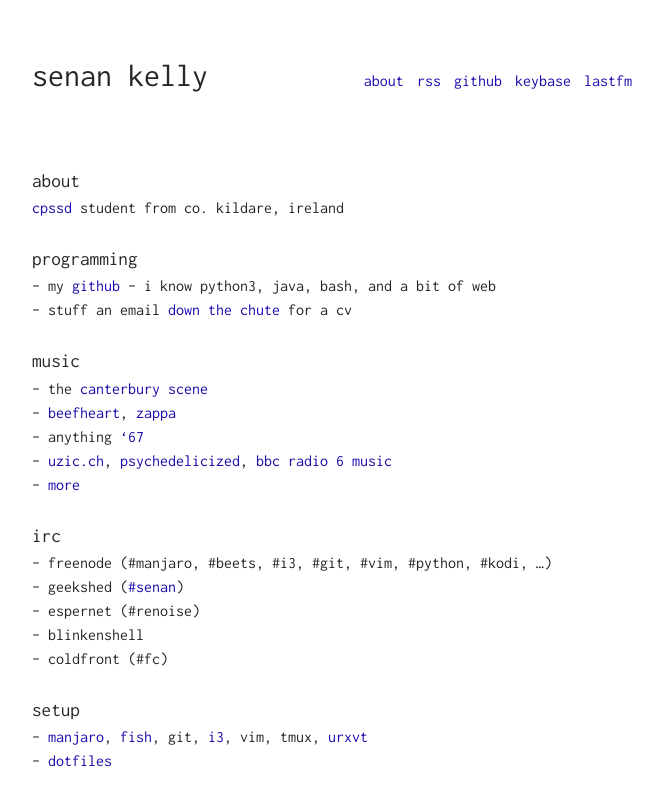
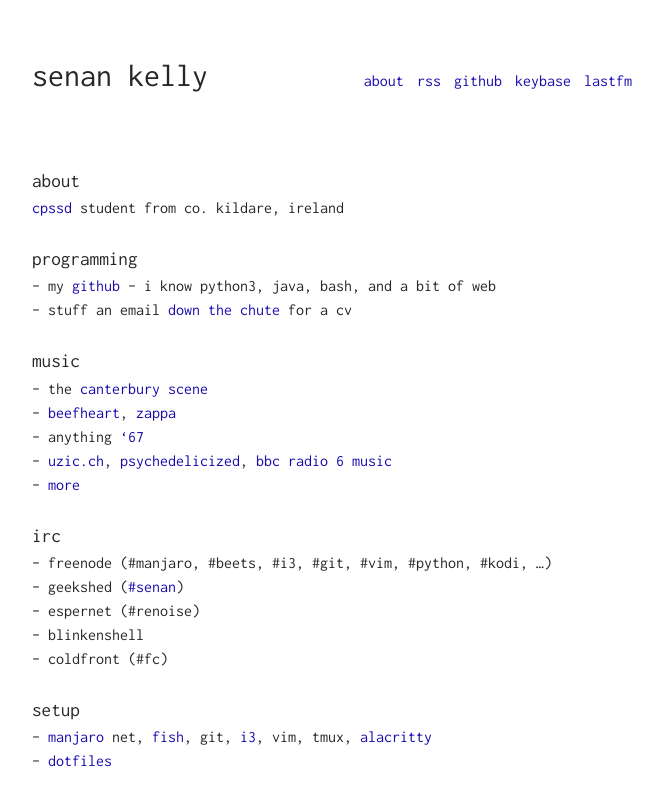
Before and after one commit to sentriz/xyz, a Jekyll site: the page built from about.md, in a window 1280 px wide. Shown: the top 806 px of the page, without its empty margins (308-971 px from the left). Built offline with Jekyll 4.4.1, drawn with Linux system fonts in a browser that asks for light colours.

Commit message:
update setup

```diff
--- a/about.md
+++ b/about.md
@@ -27,5 +27,5 @@ title: about
 -- coldfront (#fc)
 
 # setup
--- [manjaro](https://manjaro.org/), [fish](https://fishshell.com/), git, [i3](https://i3wm.org/), vim, tmux, [urxvt](http://software.schmorp.de/pkg/rxvt-unicode.html)
+-- [manjaro](https://manjaro.org/) net, [fish](https://fishshell.com/), git, [i3](https://i3wm.org/), vim, tmux, [alacritty](https://github.com/jwilm/alacritty)
 -- [dotfiles](https://github.com/sentriz/dotfiles)
```
